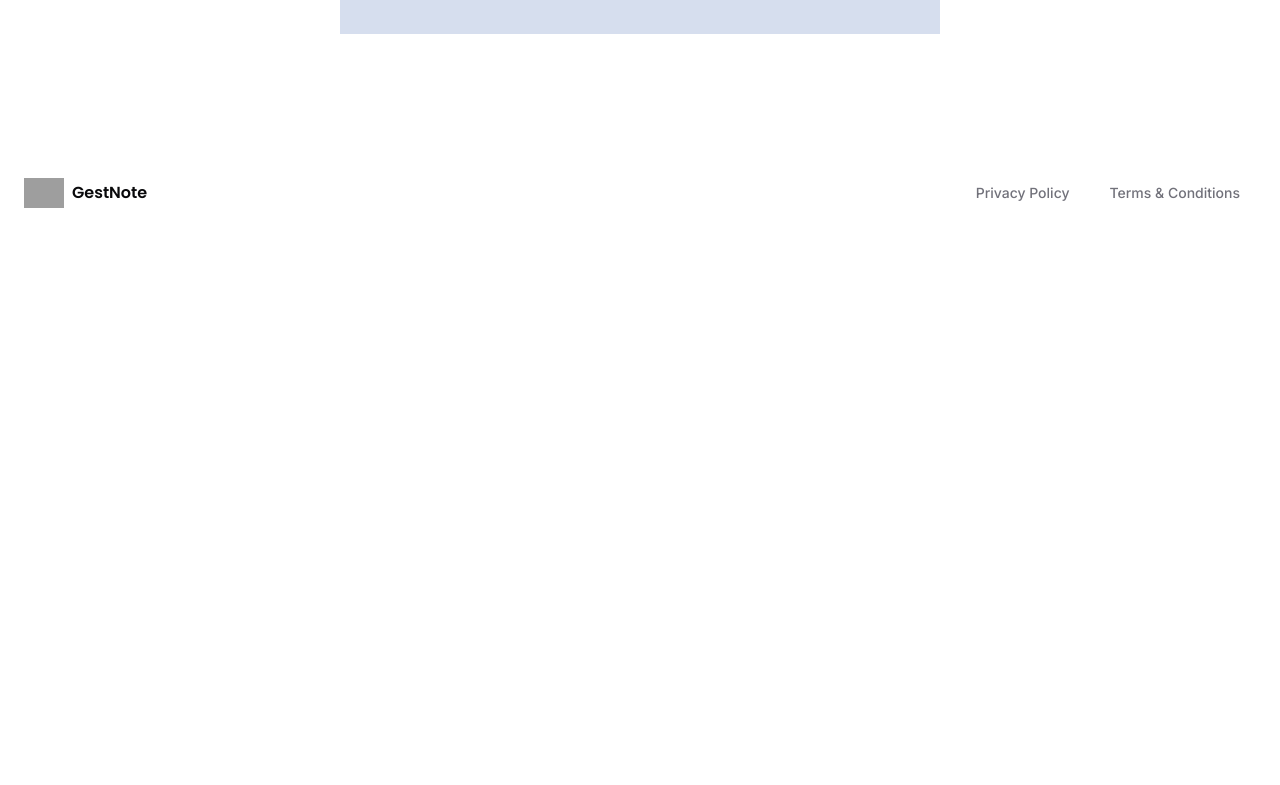
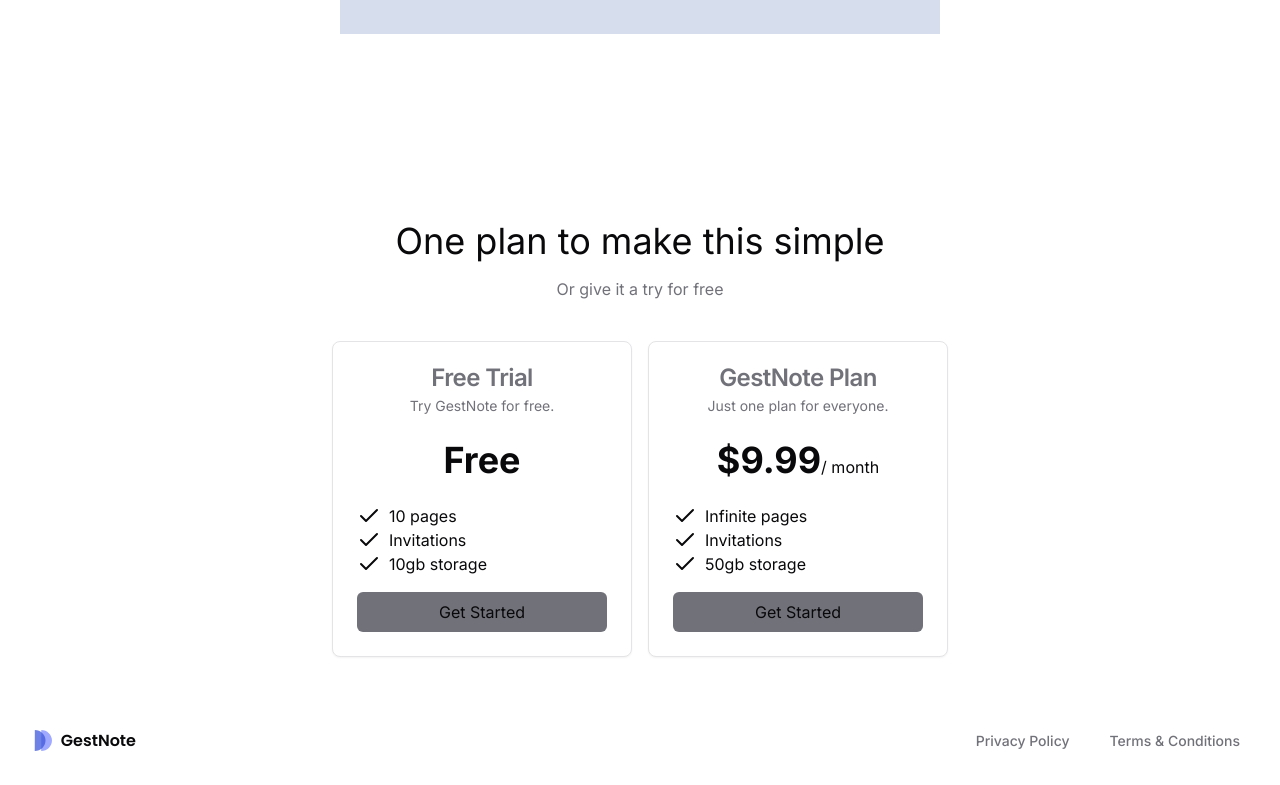
Before and after one commit to rosdavid/GestNote, a Next.js app: page / in a window 1280 px wide. Shown: the part 939-1724 px from the top of the page. Before the commit the page ends 1176 px from the top, so only its background shows below. Built offline with nearby package versions, Linux system fonts and the light colour scheme; grey boxes are pictures that could not be loaded.

Commit message:
Add new card prices component, update header and page components, and add new logo

```diff
--- /dev/null
+++ b/app/(site)/_components/cards-prices.tsx
@@ -0,0 +1,106 @@
+import {
+  Card,
+  CardContent,
+  CardDescription,
+  CardFooter,
+  CardHeader,
+  CardTitle,
+} from "@/components/ui/card";
+import clsx from "clsx";
+import { Check } from "lucide-react";
+import Link from "next/link";
+
+const CardsPrices = () => {
+  return (
+    <section className="flex justify-center items-center flex-col gap-4 md:!mt-20 mt-[-60px]">
+      <h2 className="text-4xl text-center"> One plan to make this simple</h2>
+      <p className="text-muted-foreground text-center">
+        Or give it a try for free
+      </p>
+      <div className="flex  justify-center gap-4 flex-wrap mt-6">
+        <Card className={clsx("w-[300px] flex flex-col justify-between")}>
+          <CardHeader>
+            <CardTitle
+              className={clsx({
+                "text-muted-foreground": true,
+              })}
+            >
+              Free Trial
+            </CardTitle>
+            <CardDescription>Try GestNote for free.</CardDescription>
+          </CardHeader>
+          <CardContent>
+            <span className="text-4xl font-bold">Free</span>
+          </CardContent>
+          <CardFooter className="flex flex-col  items-start gap-4 ">
+            <div>
+              <div className="flex gap-2">
+                <Check />
+                <p>10 pages</p>
+              </div>
+              <div className="flex gap-2">
+                <Check />
+                <p>Invitations</p>
+              </div>
+              <div className="flex gap-2">
+                <Check />
+                <p>10gb storage</p>
+              </div>
+            </div>
+            <Link
+              href="/agency"
+              className={clsx("w-full text-center bg-primary p-2 rounded-md", {
+                "!bg-muted-foreground": true,
+              })}
+            >
+              Get Started
+            </Link>
+          </CardFooter>
+        </Card>
+
+        <Card className={clsx("w-[300px] flex flex-col justify-between")}>
+          <CardHeader>
+            <CardTitle
+              className={clsx({
+                "text-muted-foreground": true,
+              })}
+            >
+              GestNote Plan
+            </CardTitle>
+            <CardDescription>Just one plan for everyone.</CardDescription>
+          </CardHeader>
+          <CardContent>
+            <span className="text-4xl font-bold">$9.99</span>
+            <span>/ month</span>
+          </CardContent>
+          <CardFooter className="flex flex-col  items-start gap-4 ">
+            <div>
+              <div className="flex gap-2">
+                <Check />
+                <p>Infinite pages</p>
+              </div>
+              <div className="flex gap-2">
+                <Check />
+                <p>Invitations</p>
+              </div>
+              <div className="flex gap-2">
+                <Check />
+                <p>50gb storage</p>
+              </div>
+            </div>
+            <Link
+              href="/agency"
+              className={clsx("w-full text-center bg-primary p-2 rounded-md", {
+                "!bg-muted-foreground": true,
+              })}
+            >
+              Get Started
+            </Link>
+          </CardFooter>
+        </Card>
+      </div>
+    </section>
+  );
+};
+
+export default CardsPrices;
--- a/app/(site)/_components/header.tsx
+++ b/app/(site)/_components/header.tsx
@@ -5,7 +5,7 @@ import { ArrowRight } from "lucide-react";
 
 const Header = () => {
   return (
-    <div className="max-w-3xl space-y-4">
+    <div className="max-w-3xl space-y-4 ">
       <h1 className="text-3xl sm:text-5xl md:text-6xl font-bold">
         Your second brain. Welcome to{" "}
         <span className="underline">GestNote</span>
--- a/app/(site)/page.tsx
+++ b/app/(site)/page.tsx
@@ -1,17 +1,17 @@
+import CardsPrices from "./_components/cards-prices";
 import Footer from "./_components/footer";
 import Header from "./_components/header";
 import Hero from "./_components/hero";
 
-const LandingPage = () => {
+export default async function LandingPage() {
   return (
-    <div className="min-h-full flex flex-col">
+    <div className="min-h-full flex flex-col ">
       <div className="flex flex-col items-center justify-center md:justify-start text-center gap-y-8 flex-1 px-6 pb-10">
         <Header />
         <Hero />
+        <CardsPrices />
       </div>
       <Footer />
     </div>
   );
-};
-
-export default LandingPage;
+}
```
Also changed, not shown: public/logo.svg (added).
